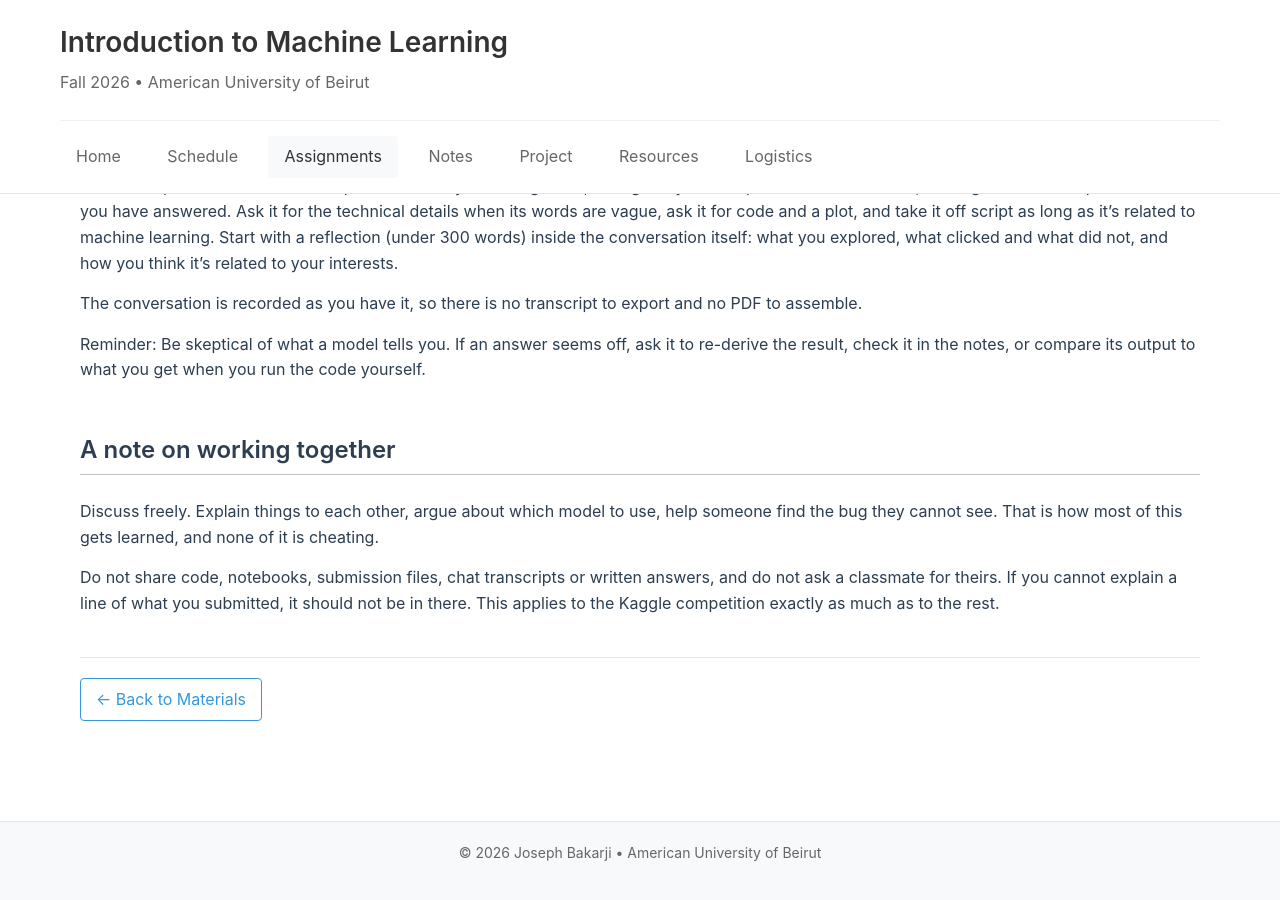
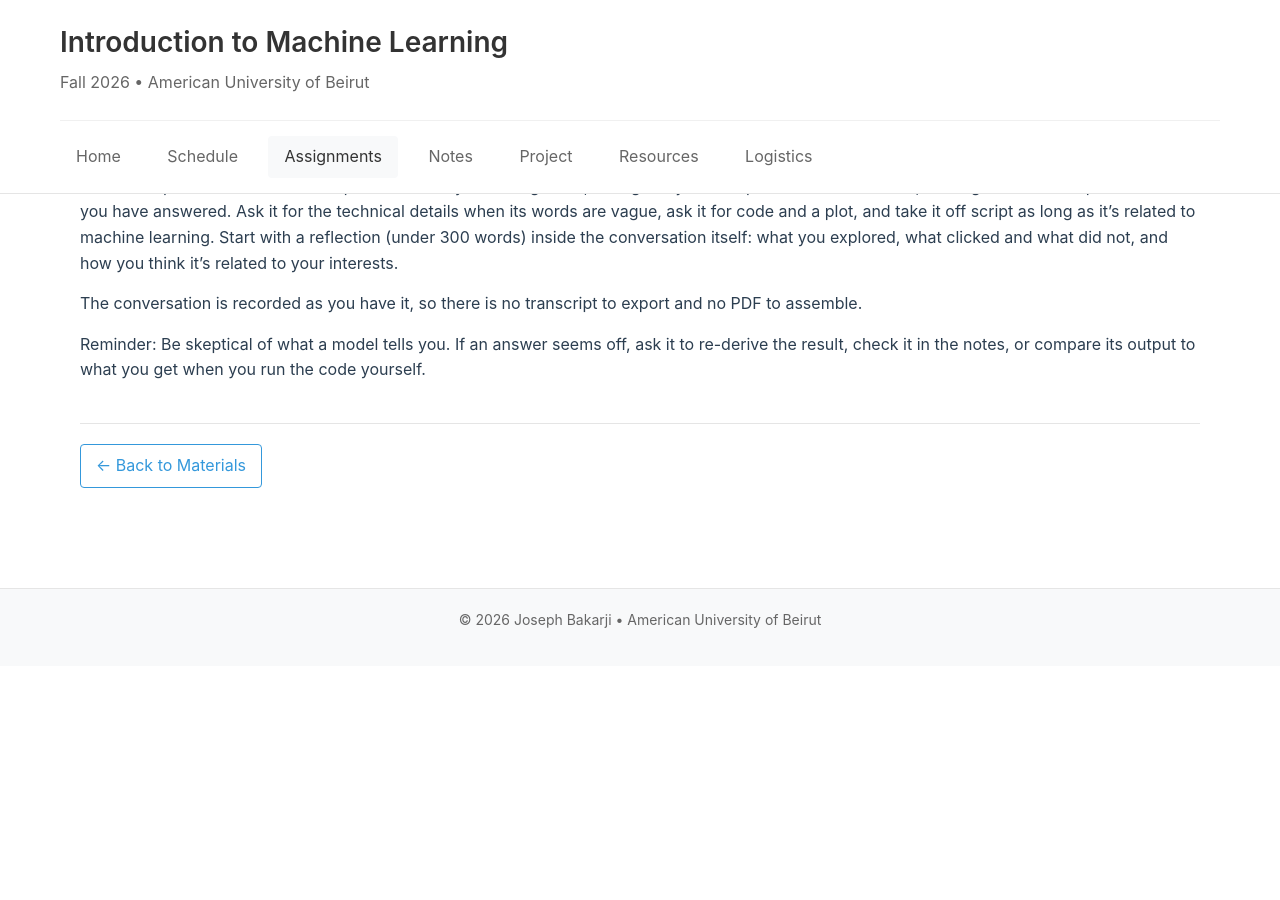
Before and after one commit to Data-Driven-Modeling-Lab/intro2ml, a Jekyll site: the page built from materials/assignments/hw1.md, in a window 1280 px wide and 900 px high, scrolled down 3737 px. Built offline with Jekyll 4.4.1, drawn with Linux system fonts in a browser that asks for light colours; formulas are drawn with MathJax 3; after the commit the page ends 4403 px from its top, so only the background shows below that.

Commit message:
PS1: drop the closing note on working together
The opening paragraph and Problem 4 still carry the rule.

Co-Authored-By: Claude Opus 5 <noreply@anthropic.com>
Claude-Session: https://claude.ai/code/session_016WpWGXXfmuwU4Z6w5pj12H

```diff
--- a/materials/assignments/hw1.md
+++ b/materials/assignments/hw1.md
@@ -158,14 +158,3 @@ export and no PDF to assemble.
 Reminder: Be skeptical of what a model tells you. If an answer seems off, ask it to
   re-derive the result, check it in the notes, or compare
   its output to what you get when you run the code yourself.
-
-## A note on working together
-
-Discuss freely. Explain things to each other, argue about which model to use,
-help someone find the bug they cannot see. That is how most of this gets
-learned, and none of it is cheating.
-
-Do not share code, notebooks, submission files, chat transcripts or written
-answers, and do not ask a classmate for theirs. If you cannot explain a line of
-what you submitted, it should not be in there. This applies to the Kaggle
-competition exactly as much as to the rest.
```
